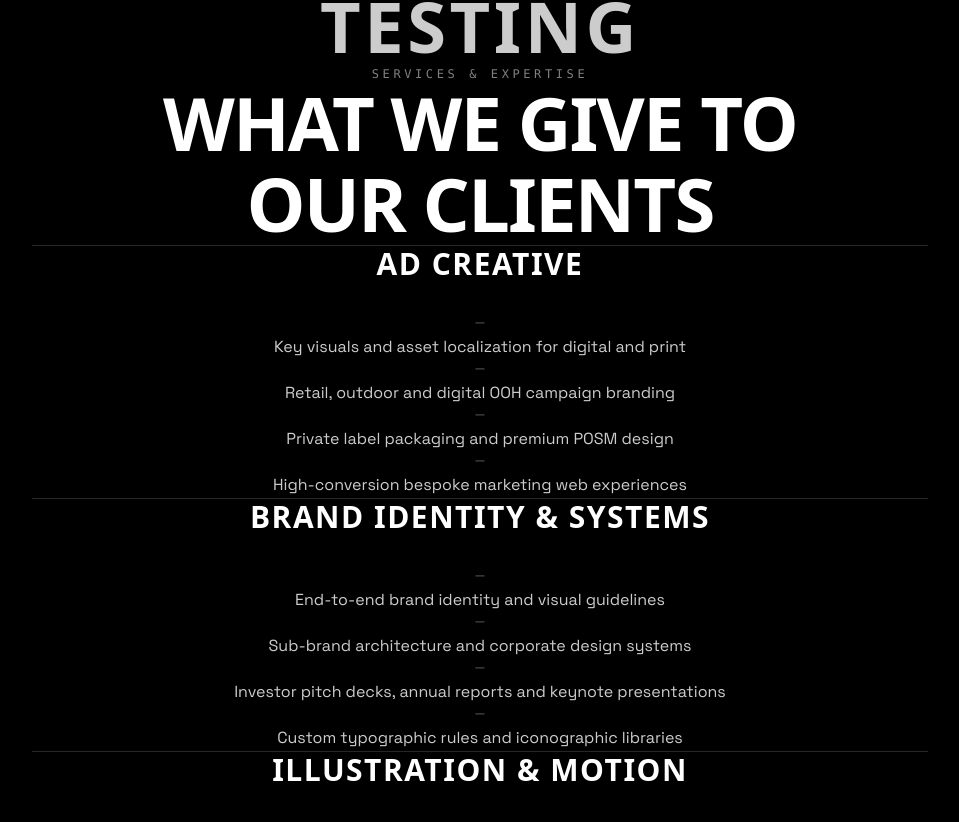
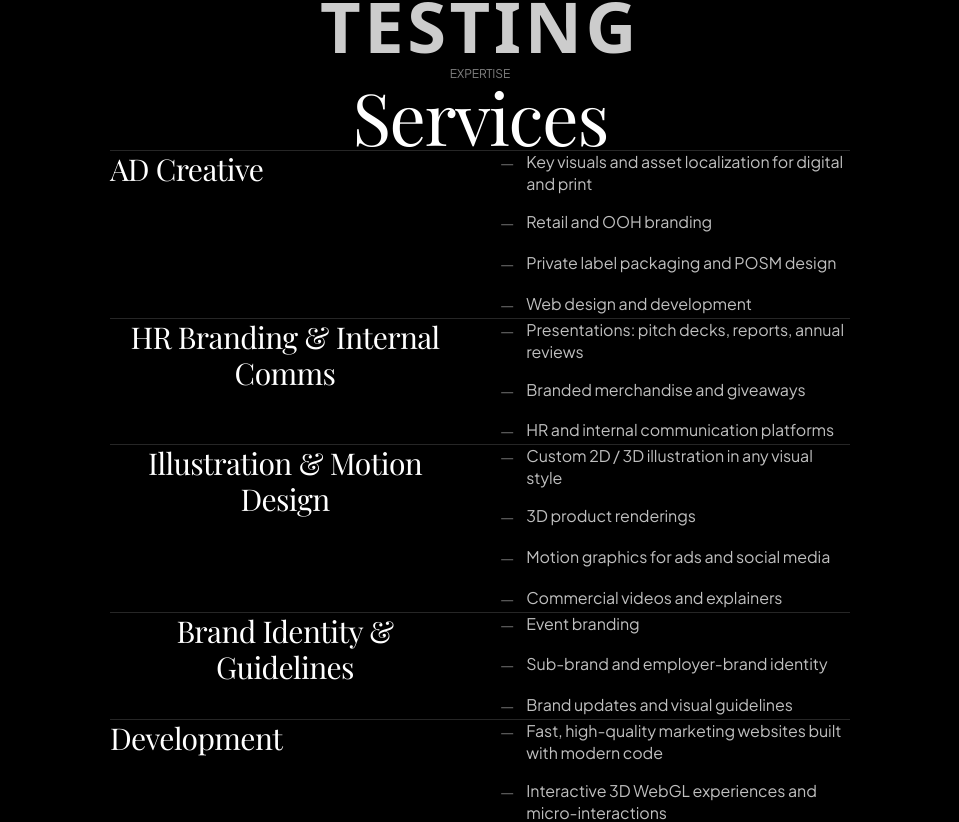
Before and after one commit to byanam/agencyyy, a React (Vite) app: page / in a window 1280 px wide. Shown: the part 3718-4540 px from the top of the page, without its empty margins (160-1119 px from the left). Built offline with nearby package versions, Linux system fonts and the light colour scheme; a web font is replaced by a local one.

Commit message:
feat(services): implement Redis Agency 2-column editorial grid with em-dashes and authentic deliverables

```diff
--- a/src/components/Services.jsx
+++ b/src/components/Services.jsx
@@ -1,40 +1,46 @@
 import { motion } from "framer-motion";
 
-const PILLARS = [
+const SERVICES_DATA = [
   {
-    title: "AD CREATIVE",
-    items: [
+    title: "AD Creative",
+    deliverables: [
       "Key visuals and asset localization for digital and print",
-      "Retail, outdoor and digital OOH campaign branding",
-      "Private label packaging and premium POSM design",
-      "High-conversion bespoke marketing web experiences",
+      "Retail and OOH branding",
+      "Private label packaging and POSM design",
+      "Web design and development",
     ],
   },
   {
-    title: "BRAND IDENTITY & SYSTEMS",
-    items: [
-      "End-to-end brand identity and visual guidelines",
-      "Sub-brand architecture and corporate design systems",
-      "Investor pitch decks, annual reports and keynote presentations",
-      "Custom typographic rules and iconographic libraries",
+    title: "HR Branding & Internal Comms",
+    deliverables: [
+      "Presentations: pitch decks, reports, annual reviews",
+      "Branded merchandise and giveaways",
+      "HR and internal communication platforms",
     ],
   },
   {
-    title: "ILLUSTRATION & MOTION",
-    items: [
-      "Custom 2D / 3D illustration tailored to brand aesthetics",
-      "High-precision 3D product rendering and lighting",
-      "Dynamic motion graphics for social, digital ads and OOH",
-      "Commercial brand films and interactive explainer animations",
+    title: "Illustration & Motion Design",
+    deliverables: [
+      "Custom 2D / 3D illustration in any visual style",
+      "3D product renderings",
+      "Motion graphics for ads and social media",
+      "Commercial videos and explainers",
     ],
   },
   {
-    title: "DEVELOPMENT & INTERACTION",
-    items: [
-      "Interactive 3D WebGL and bespoke React/Next.js platforms",
-      "Smooth momentum scrolling and micro-interaction mechanics",
-      "Zero-compromise page speed and mobile responsiveness",
-      "Headless CMS integration and scalable architectural foundation",
+    title: "Brand Identity & Guidelines",
+    deliverables: [
+      "Event branding",
+      "Sub-brand and employer-brand identity",
+      "Brand updates and visual guidelines",
+    ],
+  },
+  {
+    title: "Development",
+    deliverables: [
+      "Fast, high-quality marketing websites built with modern code",
+      "Interactive 3D WebGL experiences and micro-interactions",
+      "Full responsive optimization and accessibility compliance",
     ],
   },
 ];
@@ -45,92 +51,59 @@ export default function Services({ isClone = false }) {
   return (
     <section
       id={isClone ? undefined : "services"}
-      className="relative w-full bg-black px-4 py-32 sm:px-8 md:px-12 lg:py-44 select-none flex flex-col items-center justify-center text-center"
+      className="relative w-full bg-black px-4 py-32 sm:py-44 select-none flex flex-col items-center justify-center text-center"
       style={{ textAlign: "center" }}
     >
-      <div
-        className="mx-auto flex w-full max-w-4xl flex-col items-center justify-center text-center"
-        style={{ textAlign: "center", margin: "0 auto" }}
-      >
-        {/* WHAT WE GIVE TO OUR CLIENTS - Redis Agency Inspired Typography */}
+      <div className="container-redis-services flex flex-col items-center justify-center text-center">
+        {/* Section Header */}
         <motion.div
-          className="mb-24 flex flex-col items-center justify-center text-center sm:mb-32 w-full"
-          initial={{ opacity: 0, y: 24 }}
+          className="mb-20 sm:mb-28 flex flex-col items-center justify-center text-center w-full"
+          initial={{ opacity: 0, y: 20 }}
           whileInView={{ opacity: 1, y: 0 }}
-          viewport={{ once: true, amount: 0.3 }}
+          viewport={{ once: true, amount: 0.4 }}
           transition={{ duration: 0.8, ease }}
         >
-          <span
-            className="mb-4 font-mono text-[11px] sm:text-xs uppercase tracking-[0.3em] text-white/50 text-center block w-full"
-            style={{ textAlign: "center" }}
-          >
-            SERVICES & EXPERTISE
+          <span className="mb-3 font-sans-swiss text-[11px] sm:text-xs uppercase tracking-[0.25em] text-white/50">
+            Expertise
           </span>
           <h2
-            className="font-syncopate w-full font-bold uppercase tracking-tight text-white text-center"
-            style={{
-              fontSize: "clamp(2.2rem, 5.8vw, 5rem)",
-              lineHeight: 1.1,
-              textAlign: "center",
-            }}
+            className="text-editorial-section text-white text-center"
+            style={{ fontSize: "clamp(2.4rem, 6vw, 4.5rem)" }}
           >
-            WHAT WE GIVE TO
-            <br />
-            OUR CLIENTS
+            Services
           </h2>
         </motion.div>
 
-        {/* Redis Agency Service Pillars - Generous spacing and clean dividers */}
-        <div className="flex w-full flex-col divide-y divide-white/15 border-y border-white/15">
-          {PILLARS.map((pillar, idx) => (
+        {/* 2-Column Editorial Grid matching Redis Agency */}
+        <div className="flex w-full flex-col border-t border-white/15">
+          {SERVICES_DATA.map((service, idx) => (
             <motion.div
-              key={pillar.title}
-              className="flex w-full flex-col items-center justify-center gap-8 py-16 sm:py-20 text-center"
-              style={{ textAlign: "center", margin: "0 auto" }}
-              initial={{ opacity: 0, y: 28 }}
+              key={service.title}
+              className="grid grid-cols-1 md:grid-cols-2 gap-6 sm:gap-10 border-b border-white/15 py-12 sm:py-16 text-center md:text-left"
+              initial={{ opacity: 0, y: 24 }}
               whileInView={{ opacity: 1, y: 0 }}
               viewport={{ once: true, amount: 0.25 }}
               transition={{ duration: 0.75, ease, delay: idx * 0.08 }}
             >
-              {/* Pillar Title */}
-              <h3
-                className="font-syncopate w-full text-xl font-bold uppercase tracking-wider text-white sm:text-2xl md:text-3xl text-center"
-                style={{ textAlign: "center" }}
-              >
-                {pillar.title}
-              </h3>
+              {/* Column 1: Service Title in Editorial Serif */}
+              <div className="flex flex-col items-center md:items-start justify-start">
+                <h3 className="font-editorial text-2xl sm:text-3xl font-normal text-white">
+                  {service.title}
+                </h3>
+              </div>
 
-              {/* Items List - Fully Centered with elegant spacing */}
-              <div
-                className="flex w-full flex-col items-center justify-center text-center"
-                style={{ textAlign: "center", margin: "0 auto" }}
-              >
-                <div
-                  className="space-y-4 font-space text-xs leading-relaxed text-white/90 sm:text-sm md:text-base text-center max-w-2xl flex flex-col items-center justify-center"
-                  style={{ textAlign: "center", margin: "0 auto" }}
-                >
-                  {pillar.items.map((item, itemIdx) => (
-                    <div
-                      key={itemIdx}
-                      className="flex flex-col items-center justify-center gap-1 text-center w-full"
-                      style={{ textAlign: "center" }}
-                    >
-                      <span
-                        className="text-white/40 text-xs text-center select-none"
-                        style={{ textAlign: "center" }}
-                      >
-                        —
-                      </span>
-                      <p
-                        className="text-white/80 hover:text-white transition-colors text-center block w-full leading-relaxed"
-                        style={{ textAlign: "center" }}
-                      >
-                        {item}
-                      </p>
-                    </div>
-                  ))}
-                </div>
-              </div>
+              {/* Column 2: Deliverables List with Em-dashes */}
+              <ul className="flex flex-col items-center md:items-start gap-4">
+                {service.deliverables.map((item, itemIdx) => (
+                  <li
+                    key={itemIdx}
+                    className="flex items-start gap-3 text-swiss-body text-sm sm:text-base text-white/75"
+                  >
+                    <span className="text-white/40 select-none">—</span>
+                    <span className="leading-snug">{item}</span>
+                  </li>
+                ))}
+              </ul>
             </motion.div>
           ))}
         </div>
```
